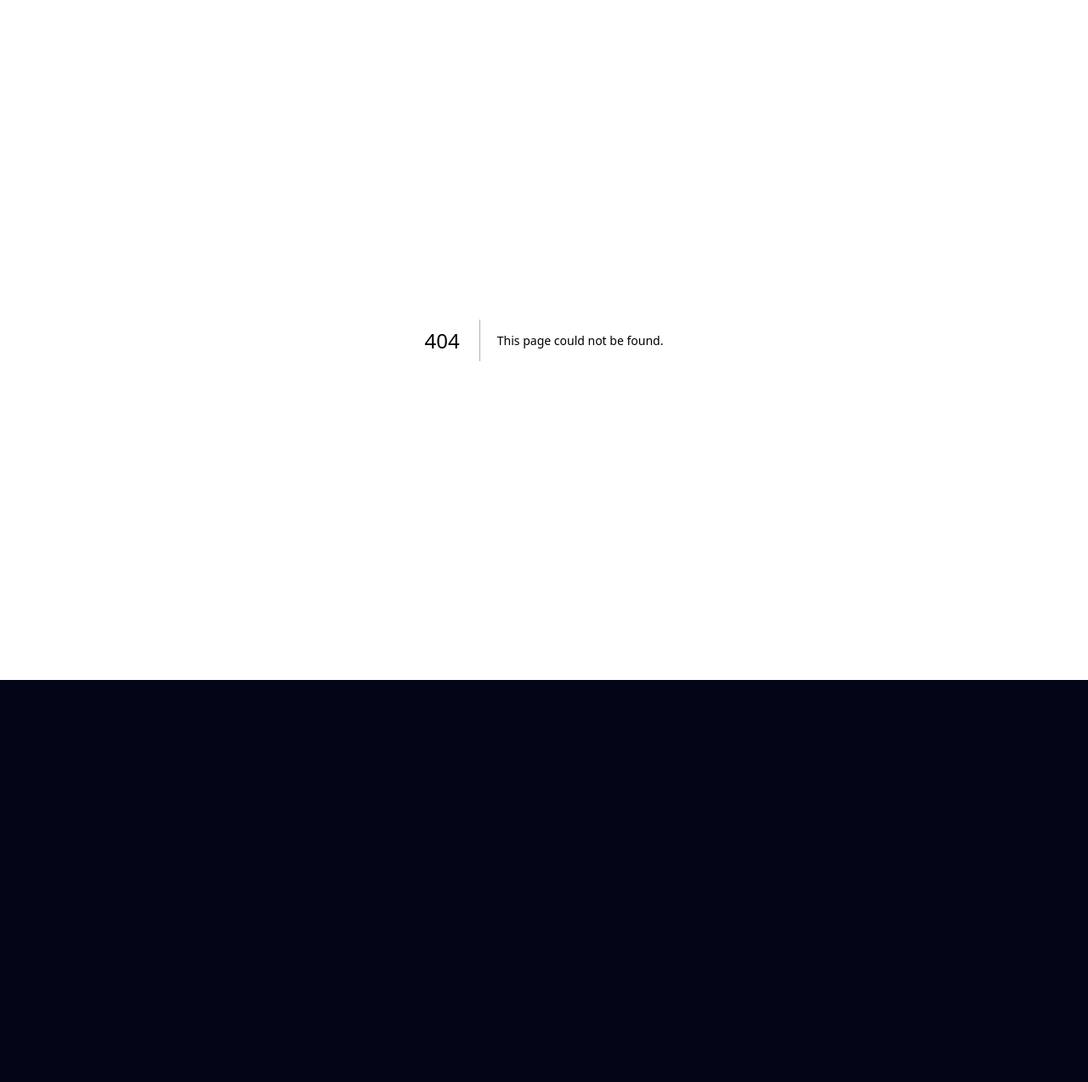
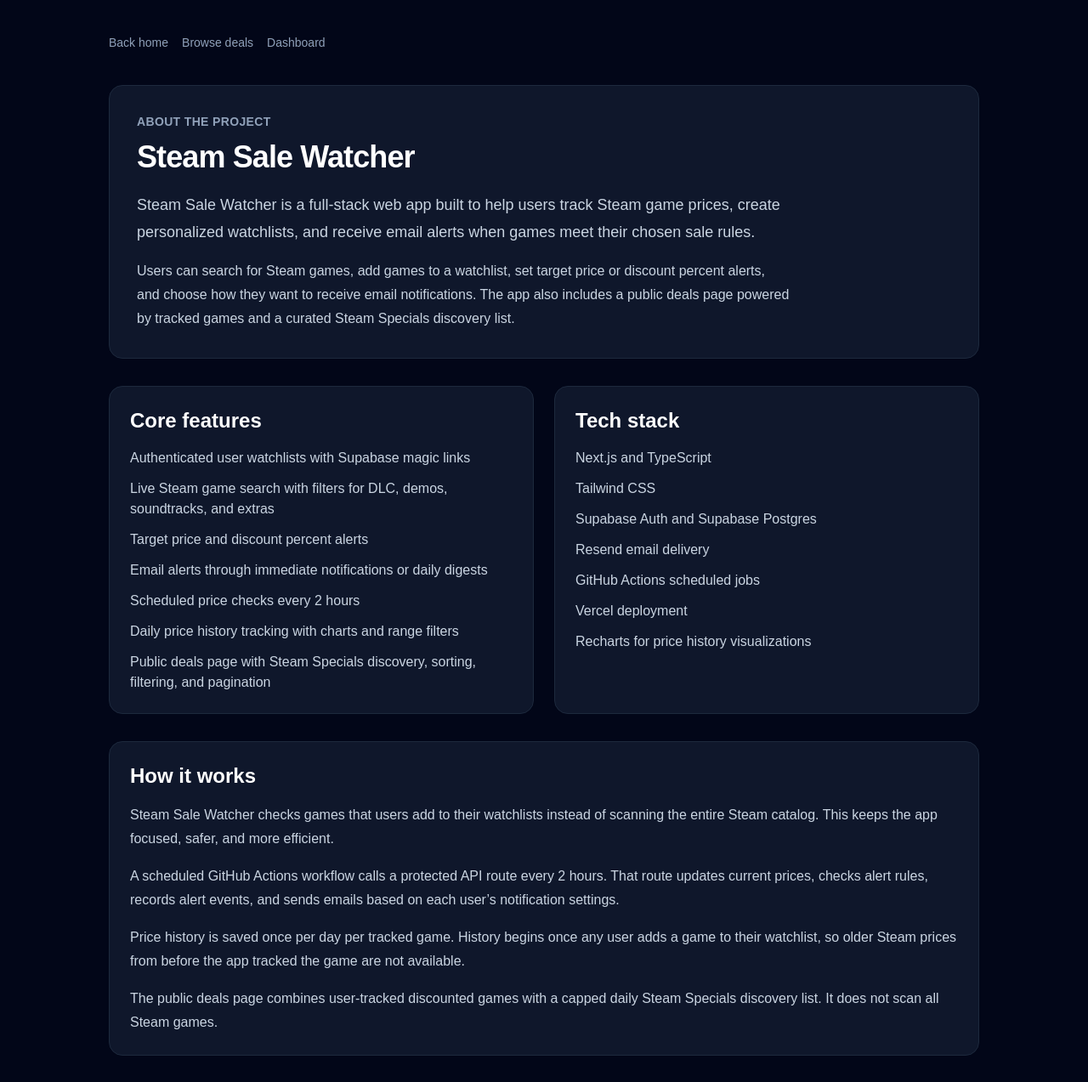
Before and after one commit to cordarrohiggins/steam-sale-watcher, a Next.js app: page /about in a window 1280 px wide. Before the commit this address had no page. Shown: the top 1273 px of the page at 85% size. Before the commit the page ends 800 px from the top, so only its background shows below. Built offline with nearby package versions, Linux system fonts and the light colour scheme.

Commit message:
Add about and support page

```diff
--- /dev/null
+++ b/app/about/page.tsx
@@ -0,0 +1,180 @@
+import Link from "next/link";
+
+export default function AboutPage() {
+  return (
+    <main className="min-h-screen bg-slate-950 px-6 py-10 text-white">
+      <section className="mx-auto max-w-5xl">
+        <div className="flex flex-wrap items-center gap-4">
+          <Link href="/" className="text-sm text-slate-400 hover:text-white">
+            Back home
+          </Link>
+
+          <Link
+            href="/deals"
+            className="text-sm text-slate-400 hover:text-white"
+          >
+            Browse deals
+          </Link>
+
+          <Link
+            href="/dashboard"
+            className="text-sm text-slate-400 hover:text-white"
+          >
+            Dashboard
+          </Link>
+        </div>
+
+        <div className="mt-10 rounded-2xl border border-slate-800 bg-slate-900 p-8">
+          <p className="text-sm font-semibold uppercase tracking-wide text-slate-400">
+            About the project
+          </p>
+
+          <h1 className="mt-3 text-4xl font-bold tracking-tight">
+            Steam Sale Watcher
+          </h1>
+
+          <p className="mt-5 max-w-3xl text-lg leading-8 text-slate-300">
+            Steam Sale Watcher is a full-stack web app built to help users track
+            Steam game prices, create personalized watchlists, and receive email
+            alerts when games meet their chosen sale rules.
+          </p>
+
+          <p className="mt-4 max-w-3xl leading-7 text-slate-300">
+            Users can search for Steam games, add games to a watchlist, set
+            target price or discount percent alerts, and choose how they want to
+            receive email notifications. The app also includes a public deals
+            page powered by tracked games and a curated Steam Specials discovery
+            list.
+          </p>
+        </div>
+
+        <div className="mt-8 grid gap-6 md:grid-cols-2">
+          <div className="rounded-2xl border border-slate-800 bg-slate-900 p-6">
+            <h2 className="text-2xl font-semibold">Core features</h2>
+
+            <ul className="mt-4 space-y-3 text-slate-300">
+              <li>Authenticated user watchlists with Supabase magic links</li>
+              <li>Live Steam game search with filters for DLC, demos, soundtracks, and extras</li>
+              <li>Target price and discount percent alerts</li>
+              <li>Email alerts through immediate notifications or daily digests</li>
+              <li>Scheduled price checks every 2 hours</li>
+              <li>Daily price history tracking with charts and range filters</li>
+              <li>Public deals page with Steam Specials discovery, sorting, filtering, and pagination</li>
+            </ul>
+          </div>
+
+          <div className="rounded-2xl border border-slate-800 bg-slate-900 p-6">
+            <h2 className="text-2xl font-semibold">Tech stack</h2>
+
+            <ul className="mt-4 space-y-3 text-slate-300">
+              <li>Next.js and TypeScript</li>
+              <li>Tailwind CSS</li>
+              <li>Supabase Auth and Supabase Postgres</li>
+              <li>Resend email delivery</li>
+              <li>GitHub Actions scheduled jobs</li>
+              <li>Vercel deployment</li>
+              <li>Recharts for price history visualizations</li>
+            </ul>
+          </div>
+        </div>
+
+        <div className="mt-8 rounded-2xl border border-slate-800 bg-slate-900 p-6">
+          <h2 className="text-2xl font-semibold">How it works</h2>
+
+          <div className="mt-4 space-y-4 leading-7 text-slate-300">
+            <p>
+              Steam Sale Watcher checks games that users add to their watchlists
+              instead of scanning the entire Steam catalog. This keeps the app
+              focused, safer, and more efficient.
+            </p>
+
+            <p>
+              A scheduled GitHub Actions workflow calls a protected API route
+              every 2 hours. That route updates current prices, checks alert
+              rules, records alert events, and sends emails based on each user’s
+              notification settings.
+            </p>
+
+            <p>
+              Price history is saved once per day per tracked game. History
+              begins once any user adds a game to their watchlist, so older Steam
+              prices from before the app tracked the game are not available.
+            </p>
+
+            <p>
+              The public deals page combines user-tracked discounted games with
+              a capped daily Steam Specials discovery list. It does not scan all
+              Steam games.
+            </p>
+          </div>
+        </div>
+
+        <div className="mt-8 grid gap-6 md:grid-cols-2">
+          <div className="rounded-2xl border border-slate-800 bg-slate-900 p-6">
+            <h2 className="text-2xl font-semibold">Support</h2>
+
+            <p className="mt-4 leading-7 text-slate-300">
+              If you run into a bug, notice incorrect sale information, or have
+              feedback about the project, you can contact me by email.
+            </p>
+
+            <a
+              href="mailto:cordarrohiggins@gmail.com?subject=Steam%20Sale%20Watcher%20Support"
+              className="mt-5 inline-block rounded-xl bg-white px-5 py-3 font-semibold text-slate-950 transition hover:bg-slate-200"
+            >
+              Email support
+            </a>
+
+            <p className="mt-3 text-sm text-slate-400">
+              cordarrohiggins@gmail.com
+            </p>
+          </div>
+
+          <div className="rounded-2xl border border-slate-800 bg-slate-900 p-6">
+            <h2 className="text-2xl font-semibold">Credits</h2>
+
+            <p className="mt-4 leading-7 text-slate-300">
+              Steam Sale Watcher was designed and developed by{" "}
+              <span className="font-semibold text-white">
+                Cordarro Higgins Redman
+              </span>{" "}
+              as a full-stack portfolio project.
+            </p>
+
+            <div className="mt-5 flex flex-col gap-3 sm:flex-row">
+              <a
+                href="https://github.com/cordarrohiggins"
+                target="_blank"
+                rel="noreferrer"
+                className="rounded-xl border border-slate-700 px-5 py-3 text-center font-semibold transition hover:bg-slate-800"
+              >
+                GitHub
+              </a>
+
+              <a
+                href="https://www.linkedin.com/in/cordarro-higgins-redman/"
+                target="_blank"
+                rel="noreferrer"
+                className="rounded-xl border border-slate-700 px-5 py-3 text-center font-semibold transition hover:bg-slate-800"
+              >
+                LinkedIn
+              </a>
+            </div>
+          </div>
+        </div>
+
+        <div className="mt-8 rounded-2xl border border-slate-800 bg-slate-900 p-6">
+          <h2 className="text-2xl font-semibold">Important limitations</h2>
+
+          <ul className="mt-4 space-y-3 text-slate-300">
+            <li>Alerts are not instant. Watchlist prices are checked every 2 hours.</li>
+            <li>Public discovery deals refresh once per day.</li>
+            <li>Sale end dates are shown only when Steam exposes them through available store data.</li>
+            <li>Price history starts when the app first begins tracking a game.</li>
+            <li>The public deals page uses a capped Steam Specials discovery list, not a full Steam catalog scan.</li>
+          </ul>
+        </div>
+      </section>
+    </main>
+  );
+}
--- a/app/dashboard/page.tsx
+++ b/app/dashboard/page.tsx
@@ -377,6 +377,10 @@
 
             <Link href="/deals" className="text-sm text-slate-400 hover:text-white">
               Browse deals
+            </Link>
+
+            <Link href="/about" className="text-sm text-slate-400 hover:text-white">
+              About
             </Link>
 
             <Link href="/settings" className="text-sm text-slate-400 hover:text-white">
--- a/app/page.tsx
+++ b/app/page.tsx
@@ -34,6 +34,13 @@
           </Link>
 
           <Link
+            href="/about"
+            className="rounded-xl border border-slate-700 px-6 py-3 font-semibold text-white transition hover:bg-slate-900"
+          >
+            About
+          </Link>
+
+          <Link
             href="/login"
             className="rounded-xl border border-slate-700 px-6 py-3 font-semibold text-white transition hover:bg-slate-900"
           >
```
